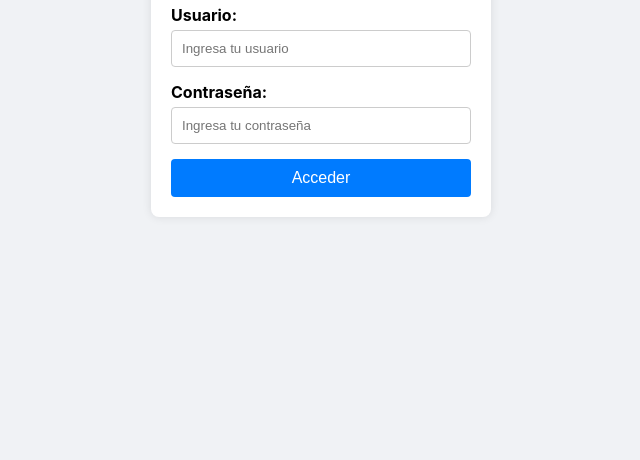
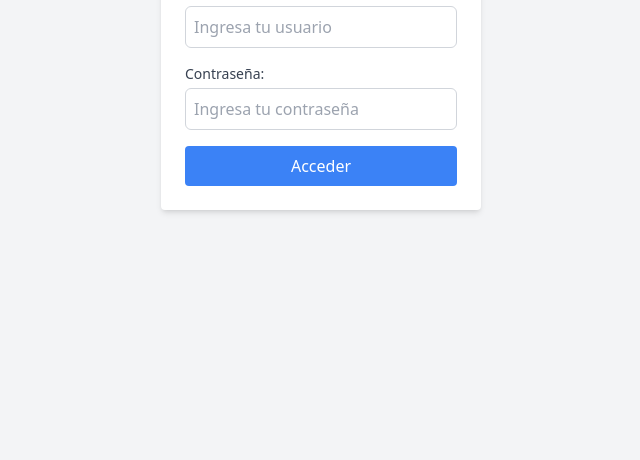
Before and after one commit to fredyvaron/c19-40-java-react, a React app in the folder Frontend/provision_erp/: page / in a window 1280 px wide. Shown: the part 340-800 px from the top of the page, without its empty margins (319-959 px from the left). Built offline with nearby package versions, Linux system fonts and the light colour scheme.

Commit message:
Modified: Components

```diff
--- a/Frontend/provision_erp/package.json
+++ b/Frontend/provision_erp/package.json
@@ -8,7 +8,7 @@
     "@testing-library/user-event": "^13.5.0",
     "react": "^18.3.1",
     "react-dom": "^18.3.1",
-    "react-scripts": "5.0.1",
+    "react-scripts": "^5.0.1",
     "web-vitals": "^2.1.4"
   },
   "scripts": {
--- /dev/null
+++ b/Frontend/provision_erp/postcss.config.js
@@ -0,0 +1,6 @@
+module.exports = {
+  plugins: {
+    tailwindcss: {},
+    autoprefixer: {},
+  },
+}
--- a/Frontend/provision_erp/src/components/Login.js
+++ b/Frontend/provision_erp/src/components/Login.js
@@ -1,5 +1,4 @@
 import React, { useState } from 'react';
-import '../styles/Login.css';
 
 const Login = () => {
   const [username, setUsername] = useState('');
@@ -27,11 +26,11 @@ const Login = () => {
   };
 
   return (
-    <div className="login-container">
-      <form onSubmit={handleSubmit} className="login-form">
-        <h1>ProVision</h1>
-        <div className="form-group">
-          <label htmlFor="username">Usuario:</label>
+    <div className="flex justify-center items-center h-screen bg-gray-100">
+      <form onSubmit={handleSubmit} className="bg-white p-6 rounded shadow-md w-80">
+        <h1 className="text-2xl font-bold mb-4 text-center">ProVision</h1>
+        <div className="mb-4">
+          <label htmlFor="username" className="block text-sm font-medium text-gray-700">Usuario:</label>
           <input
             type="text"
             id="username"
@@ -39,10 +38,11 @@ const Login = () => {
             onChange={(e) => setUsername(e.target.value)}
             placeholder="Ingresa tu usuario"
             required
+            className="mt-1 block w-full border border-gray-300 rounded-md p-2 focus:ring focus:ring-blue-500"
           />
         </div>
-        <div className="form-group">
-          <label htmlFor="password">Contraseña:</label>
+        <div className="mb-4">
+          <label htmlFor="password" className="block text-sm font-medium text-gray-700">Contraseña:</label>
           <input
             type="password"
             id="password"
@@ -50,9 +50,12 @@ const Login = () => {
             onChange={(e) => setPassword(e.target.value)}
             placeholder="Ingresa tu contraseña"
             required
+            className="mt-1 block w-full border border-gray-300 rounded-md p-2 focus:ring focus:ring-blue-500"
           />
         </div>
-        <button type="submit" className="login-button">Acceder</button>
+        <button type="submit" className="w-full bg-blue-500 text-white py-2 rounded hover:bg-blue-600">
+          Acceder
+        </button>
       </form>
     </div>
   );
--- a/Frontend/provision_erp/src/index.css
+++ b/Frontend/provision_erp/src/index.css
@@ -1,13 +1,3 @@
-body {
-  margin: 0;
-  font-family: -apple-system, BlinkMacSystemFont, 'Segoe UI', 'Roboto', 'Oxygen',
-    'Ubuntu', 'Cantarell', 'Fira Sans', 'Droid Sans', 'Helvetica Neue',
-    sans-serif;
-  -webkit-font-smoothing: antialiased;
-  -moz-osx-font-smoothing: grayscale;
-}
-
-code {
-  font-family: source-code-pro, Menlo, Monaco, Consolas, 'Courier New',
-    monospace;
-}
+@tailwind base;
+@tailwind components;
+@tailwind utilities;
--- a/Frontend/provision_erp/src/styles/Login.css
+++ /dev/null
@@ -1,55 +0,0 @@
-/* Login.css */
-
-.login-container {
-    display: flex;
-    justify-content: center;
-    align-items: center;
-    height: 100vh;
-    background-color: #f0f2f5;
-  }
-
-  .login-form {
-    background: white;
-    padding: 20px;
-    border-radius: 8px;
-    box-shadow: 0 0 10px rgba(0, 0, 0, 0.1);
-    width: 300px;
-  }
-
-  .login-form h2 {
-    text-align: center;
-    margin-bottom: 20px;
-  }
-
-  .form-group {
-    margin-bottom: 15px;
-  }
-
-  .form-group label {
-    display: block;
-    margin-bottom: 5px;
-    font-weight: bold;
-  }
-
-  .form-group input {
-    width: 100%;
-    padding: 10px;
-    border: 1px solid #ccc;
-    border-radius: 4px;
-    box-sizing: border-box;
-  }
-
-  .login-button {
-    width: 100%;
-    padding: 10px;
-    background-color: #007bff;
-    color: white;
-    border: none;
-    border-radius: 4px;
-    cursor: pointer;
-    font-size: 16px;
-  }
-
-  .login-button:hover {
-    background-color: #0056b3;
-  }
--- /dev/null
+++ b/Frontend/provision_erp/tailwind.config.js
@@ -0,0 +1,10 @@
+/** @type {import('tailwindcss').Config} */
+module.exports = {
+  content: [
+    "./src/**/*.{js,jsx,ts,tsx}",
+  ],
+  theme: {
+    extend: {},
+  },
+  plugins: [],
+}
```
Also changed, not shown: Frontend/provision_erp/public/favicon.ico, 1 other file.
